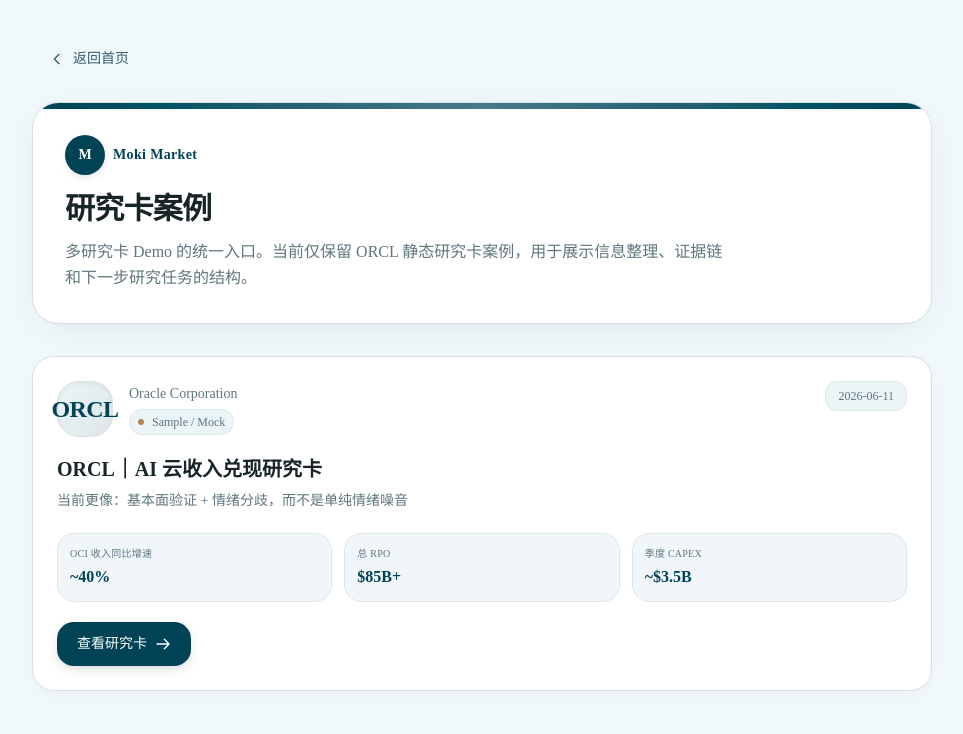
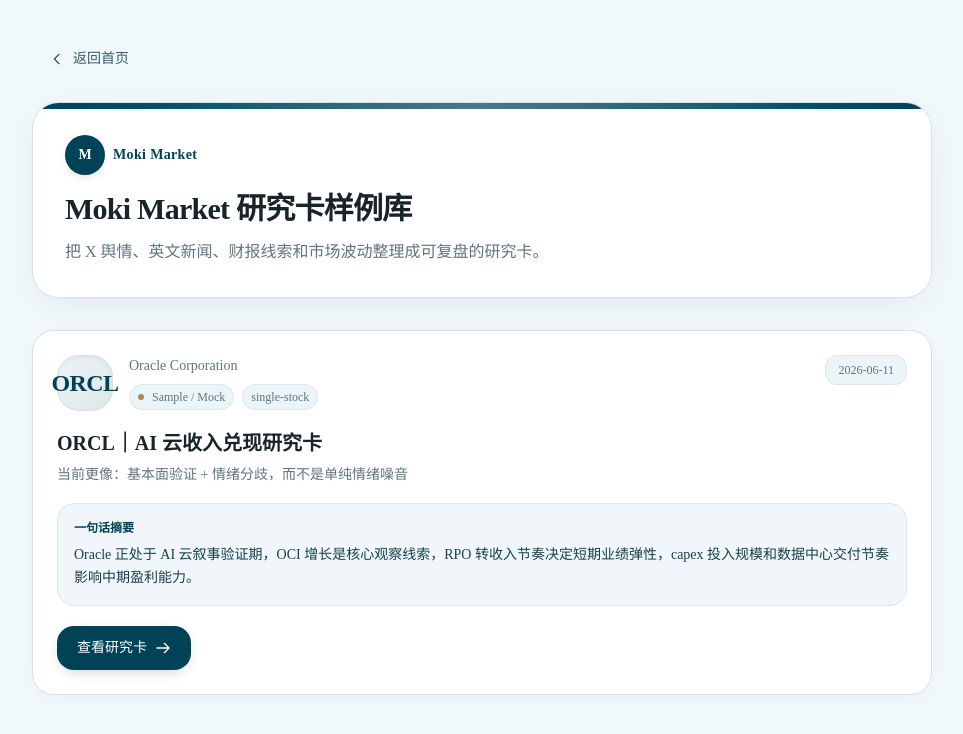
Before and after one commit to linjiahao068-source/moki-market-research-card, a Next.js app: page /research-cards in a window 1280 px wide. Shown: the top 734 px of the page, without its empty margins (158-1121 px from the left). Built offline with nearby package versions, Linux system fonts and the light colour scheme.

Commit message:
add research cards index page

```diff
--- a/src/app/research-cards/page.tsx
+++ b/src/app/research-cards/page.tsx
@@ -4,15 +4,15 @@
 import { researchCards } from '@/data/researchCards';
 
 export const metadata: Metadata = {
-  title: "研究卡案例｜Moki Market",
-  description: "Moki Market 静态研究卡 Demo 列表。",
+  title: "研究卡样例库｜Moki Market",
+  description: "把 X 舆情、英文新闻、财报线索和市场波动整理成可复盘的研究卡。",
   openGraph: {
-    title: "研究卡案例｜Moki Market",
-    description: "Moki Market 静态研究卡 Demo 列表。",
+    title: "研究卡样例库｜Moki Market",
+    description: "把 X 舆情、英文新闻、财报线索和市场波动整理成可复盘的研究卡。",
   },
   twitter: {
-    title: "研究卡案例｜Moki Market",
-    description: "Moki Market 静态研究卡 Demo 列表。",
+    title: "研究卡样例库｜Moki Market",
+    description: "把 X 舆情、英文新闻、财报线索和市场波动整理成可复盘的研究卡。",
   },
 };
 
@@ -41,10 +41,10 @@
                 <span className="text-sm font-semibold tracking-wide">Moki Market</span>
               </div>
               <h1 className="text-2xl sm:text-3xl font-bold text-[oklch(0.25_0.02_220)] mb-3 tracking-tight">
-                研究卡案例
+                Moki Market 研究卡样例库
               </h1>
               <p className="text-[oklch(0.55_0.03_220)] leading-relaxed max-w-2xl">
-                多研究卡 Demo 的统一入口。当前仅保留 ORCL 静态研究卡案例，用于展示信息整理、证据链和下一步研究任务的结构。
+                把 X 舆情、英文新闻、财报线索和市场波动整理成可复盘的研究卡。
               </p>
             </div>
           </div>
--- a/src/components/ResearchCardPreview.tsx
+++ b/src/components/ResearchCardPreview.tsx
@@ -16,12 +16,17 @@
             </span>
           </div>
           <div>
-            <div className="text-sm text-[oklch(0.55_0.03_220)] mb-1">
+            <div className="text-sm text-[oklch(0.55_0.03_220)] mb-2">
               {card.companyName}
             </div>
-            <div className="inline-flex items-center gap-2 text-xs text-[oklch(0.55_0.03_220)] bg-[oklch(0.96_0.01_220)] px-2 py-1 rounded-full border border-[oklch(0.92_0.01_220)]">
-              <span className="w-1.5 h-1.5 rounded-full bg-[oklch(0.65_0.08_70)]"></span>
-              Sample / Mock
+            <div className="flex flex-wrap items-center gap-2">
+              <div className="inline-flex items-center gap-2 text-xs text-[oklch(0.55_0.03_220)] bg-[oklch(0.96_0.01_220)] px-2 py-1 rounded-full border border-[oklch(0.92_0.01_220)]">
+                <span className="w-1.5 h-1.5 rounded-full bg-[oklch(0.65_0.08_70)]"></span>
+                Sample / Mock
+              </div>
+              <div className="text-xs text-[oklch(0.55_0.03_220)] bg-[oklch(0.96_0.01_220)] px-2 py-1 rounded-full border border-[oklch(0.92_0.01_220)]">
+                {card.cardType}
+              </div>
             </div>
           </div>
         </div>
@@ -34,22 +39,17 @@
         <h2 className="text-xl font-semibold text-[oklch(0.25_0.02_220)] mb-2 leading-tight">
           {card.title}
         </h2>
-        <p className="text-sm text-[oklch(0.55_0.03_220)] leading-relaxed">
+        <p className="text-sm text-[oklch(0.55_0.03_220)] leading-relaxed mb-4">
           {card.subtitle}
         </p>
-      </div>
-
-      <div className="grid grid-cols-1 sm:grid-cols-3 gap-3 mb-5">
-        {card.fundamentals.keyMetrics.slice(0, 3).map((metric) => (
-          <div key={metric.label} className="bg-[oklch(0.97_0.008_220)] rounded-xl p-3 border border-[oklch(0.92_0.01_220)]">
-            <div className="text-[10px] text-[oklch(0.55_0.03_220)] uppercase tracking-wide mb-1">
-              {metric.label}
-            </div>
-            <div className="text-base font-bold text-[oklch(0.35_0.08_220)]">
-              {metric.value}
-            </div>
+        <div className="bg-[oklch(0.97_0.008_220)] rounded-xl p-4 border border-[oklch(0.92_0.01_220)]">
+          <div className="text-xs font-semibold text-[oklch(0.35_0.08_220)] mb-2">
+            一句话摘要
           </div>
-        ))}
+          <p className="text-sm text-[oklch(0.35_0.05_220)] leading-relaxed">
+            {card.summary}
+          </p>
+        </div>
       </div>
 
       <Link
```
